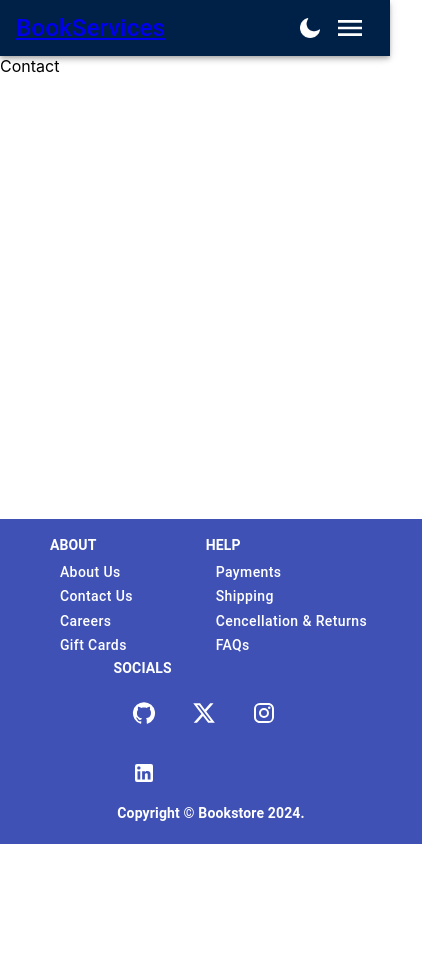
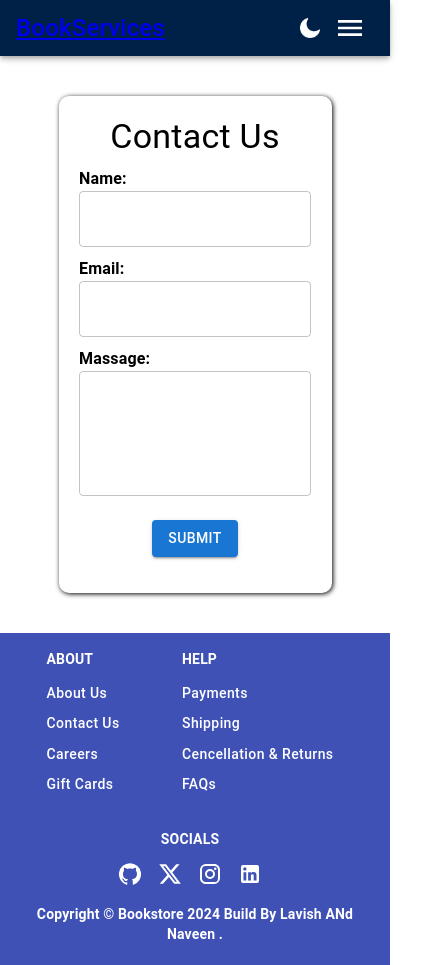
Before and after one commit to mishra-naveen-dev/ebook-store, a React (Create React App) app: page /contact in a window 390 px wide. Shown: the whole page, 422 px wide, since content can reach past the window. Before the commit the page ends 844 px from the top, so only its background shows below. Built offline with nearby package versions, Linux system fonts and the light colour scheme.

Commit message:
Compleating the about and contact page

```diff
--- a/src/App.js
+++ b/src/App.js
@@ -1,5 +1,5 @@
 import "./App.css";
-import { Navbar, Footer } from './components/index.js';
+import { Navbar, Footer } from './Components/index.js';
 import React from 'react';
 import HomePage from './pages/Home.jsx';
 import { BrowserRouter as Router, Routes, Route } from 'react-router-dom';
--- a/src/components/Footer/Footer.css
+++ b/src/components/Footer/Footer.css
@@ -1,7 +1,7 @@
 .Footer {
   padding: 1rem;
-  width: 100%;
-  position: absolute;
+  max-width: 100vw ;
+  position: relative;
   left: 0;
   right: 0;
   bottom: 0;
@@ -18,18 +18,36 @@
   font-weight: bold !important;
   margin-bottom: 5px !important;
 }
+
+.Social{
+  text-align: center !important;
+}
 .FooterBtn{
-    padding: 0px 5px !important;
-    margin-left: 5px !important;
     justify-content: flex-start !important;
     color: white !important;
     text-transform: capitalize !important;
     transition: .5s ease ;
+    padding: 6px 0px 0px  0px !important;
 }
 
 
 .FooterBtn:hover{
     text-decoration: underline !important;
-    color:black !important;
+    color:#FFD700 !important;
+    transform: scale(1.15);
 
 }
+.IconButton:hover{
+    color:#FFD700 !important;
+    transform: scale(1.15);
+}
+
+
+
+.MarginRight{
+  margin-right: 10px !important;
+}
+
+.MarginTop{
+  margin-top: 10px !important;
+}
--- a/src/components/Footer/Footer.jsx
+++ b/src/components/Footer/Footer.jsx
@@ -1,47 +1,58 @@
-import React from 'react';
-import { Typography, Container, Grid } from '@material-ui/core';
-import { Help, About, Socals } from './FooterContent'
-import './Footer.css'
+import React from "react";
+import { Typography, Container, Grid } from "@material-ui/core";
+// import { makeStyles } from "@material-ui/core/style";
+import { Help, About, Socials } from "./FooterContent";
+import "./Footer.css";
+
 
 function Footer() {
-    return (
-        <footer className='Footer'>
-            <Grid container spacing={{ sm: 2, md: 3 }} justifyContent="space-around">
-                <Grid xs="auto">
 
-                    <Typography variant='body2' className='Text' >
-                        {'ABOUT'}
+    return (<>
+        <footer className='Footer' >
+
+            <Grid container justifyContent="space-evenly" spacing={4}>
+
+                <Grid item textAlign="center"   >
+                    <Typography variant="body2" className="Text" >
+                        {"ABOUT"}
                     </Typography>
 
                     <About />
                 </Grid>
-                <Grid xs="auto">
 
-                    <Typography variant='body2' className='Text'>
-                        {'HELP'}
+                <Grid item textAlign="center" sx={{ mr: 4 }} className='MarginRight'>
+                    <Typography variant="body2" className="Text">
+                        {"HELP"}
                     </Typography>
+
                     <Help />
                 </Grid>
 
-                <Grid xs={6}  >
-
-                    <Typography variant='body2' className='Text' sx={{ textAlign: 'center' }} >
-                        {'SOCIALS'}
+                <Grid item textAlign="center" sx={{ mr: 4 }} className='MarginRight' >
+                    <Typography
+                        variant="body2"
+                        className="Text Social"
+                    >
+                        {"SOCIALS"}
                     </Typography>
 
-                    <Socals />
-                </Grid >
-            </Grid >
+                    <Socials />
 
-            <Container  >
-                <Typography variant="body2" className='Text' align="center">
-                    {'Copyright © '}
+                </Grid>
+            </Grid>
+
+
+
+
+            <Container sx={{ mt: 3 }} className='MarginTop' >
+                <Typography variant="body2" className="Text" align="center" >
+                    {"Copyright © "}
                     Bookstore {new Date().getFullYear()}
-                    {'.'}
+                    {" Build By Lavish ANd Naveen ."}
                 </Typography>
             </Container>
-
         </footer >
+    </>
     );
 }
 
--- a/src/components/Footer/FooterContent.jsx
+++ b/src/components/Footer/FooterContent.jsx
@@ -36,32 +36,24 @@ export const About = () => {
     )
 }
 
-export const Socals = () => {
+export const Socials = () => {
     return (
         <>
             <Grid container direction="row" justifyContent="flex-start" >
-                <IconButton aria-label="about" component={Link} to='/#' sx={{
-                    m: '10px'
-                }} >
-                    < GitHubIcon sx={{ color: 'white' }} />
+                <IconButton aria-label="about" component={Link} to='/#' >
+                    < GitHubIcon className='IconButton' sx={{ color: 'white' }} />
                 </IconButton>
 
-                <IconButton aria-label="about" component={Link} to='/#' sx={{
-                    m: '10px'
-                }} >
-                    < XIcon sx={{ color: 'white' }} />
+                <IconButton aria-label="about" component={Link} to='/#' >
+                    < XIcon className='IconButton' sx={{ color: 'white' }} />
                 </IconButton>
 
-                <IconButton aria-label="about" component={Link} to='/#' sx={{
-                    m: '10px'
-                }} >
-                    < InstagramIcon sx={{ color: 'white' }} />
+                <IconButton className='IconButton' aria-label="about" component={Link} to='/#' >
+                    < InstagramIcon className='IconButton' sx={{ color: 'white' }} />
                 </IconButton>
 
-                <IconButton aria-label="about" component={Link} to='/#' sx={{
-                    m: '10px'
-                }}>
-                    < LinkedInIcon sx={{ color: 'white' }} />
+                <IconButton aria-label="about" component={Link} to='/#'>
+                    < LinkedInIcon className='IconButton' sx={{ color: 'white' }} />
                 </IconButton>
             </Grid >
         </>
--- a/src/pages/AboutUs.jsx
+++ b/src/pages/AboutUs.jsx
@@ -1,10 +1,85 @@
 import React from 'react'
+import { Typography, Container } from "@material-ui/core";
+import { makeStyles } from "@material-ui/core/styles";
+import { Link } from 'react-router-dom';
+
+
+const useStyles = makeStyles((theme) => ({
+    MainBox: {
+        border: '2px solid transparent',
+        borderRadius: '2%',
+        background: '#eeeeee',
+        boxShadow: '1px  1px  5px  black',
+        margin: '2rem auto',
+        width: '60vw',
+        hight: '70vh',
+        padding: '15px  ',
+        [theme.breakpoints.down('sm')]: {
+            margin: '10px auto',
+            width: '90vw'
+        },
+
+    },
+    About: {
+        textAlign: 'center',
+        paddingTop: '20px',
+        fontWeight: 'bolder',
+    },
+    container: {
+        padding: '10px',
+        fontWeight: '200',
+    },
+    container1: {
+        padding: '10px',
+        fontWeight: '200',
+    },
+
+
+
+}));
 
 const AboutUs = () => {
+    const classes = useStyles();
+
     return (
-        <div>
-            About
-        </div>
+        <>
+            <Container className={classes.MainBox}  >
+                <Typography variant="h4" className={classes.About} align="center" >
+                    {'About Us'}
+                </Typography>
+
+
+                <div className={classes.container} >
+                    Online Book Sales is an e-commerce platform dedicated to providing book lovers with a convenient way to browse and purchase a wide variety of books online. Our goal is to offer an extensive catalog of books across various genres, including Fiction, Non-fiction, Science Fiction, Romance, Mystery & Thriller, Biographies, Self-help, Children's Books, and Academic & Educational Books.
+                </div>
+                <div className={classes.container} >
+                    At Online Book Sales, we prioritize customer satisfaction and aim to provide a seamless shopping experience. From browsing our curated catalog to securely checking out and tracking your order, we ensure that your journey with us is enjoyable and hassle-free.
+                </div>
+                <div className={classes.container} >
+                    Our team is dedicated to maintaining high standards of service and reliability. Should you have any questions or need assistance, our customer support team is readily available to help. Visit our FAQ page for answers to common queries or reach out to us directly through our Contact Us page.
+                </div>
+                <div className={classes.container}>
+                    Thank you for choosing Online Book Sales. Happy reading!
+                </div>
+
+                <Typography variant="h5" className={classes.About} align="center" >
+                    {'Our Mission'}
+                </Typography>
+
+
+                <div className={classes.container1} >
+                    Our mission is to make reading accessible and enjoyable for everyone by offering a seamless online shopping experience for books of all kinds. We aim to connect readers with their favorite authors and discover new books that inspire and entertain.
+                </div>
+
+                <Typography variant="h5" className={classes.About} align="center" >
+                    {'Contact Us'}
+                </Typography>
+
+                <div className={classes.container1} >
+                    For any inquiries, suggestions, or support, please visit our {<Link to='/contect'>  Contact Us  </Link>} page. Our dedicated support team is available to assist you.
+                </div>
+            </Container>
+        </>
     )
 }
 
--- a/src/pages/Contact.jsx
+++ b/src/pages/Contact.jsx
@@ -1,11 +1,88 @@
-import React from 'react'
+import * as React from 'react';
+import Button from '@mui/material/Button';
+import TextField from '@mui/material/TextField';
+import { Container, Typography, Box, } from '@material-ui/core';
+import { makeStyles } from "@material-ui/core/styles";
+
+const useStyles = makeStyles((theme) => ({
+    ContainerMain: {
+        maxWidth: '70vw',
+        padding: '5%',
+        border: ' 1px solid transparent',
+        margin: '40px auto',
+        borderTop: 'none',
+        borderRadius: '10px',
+        boxShadow: '1px  1px  5px  black'
+    },
+    Center: {
+        display: 'flex',
+        justifyContent: 'center',
+        alignContent: 'center',
+    },
+    Labels: {
+        marginTop: '10px',
+        fontWeight: 'bold',
+    },
+}
+));
 
 const Contact = () => {
+    const classes = useStyles();
     return (
-        <div>
-            Contact
-        </div>
-    )
+        <Container component="main" maxWidth="xs" className={classes.ContainerMain}>
+
+            <Box sx={{ marginTop: 8, display: 'flex', flexDirection: 'column', alignItems: 'center', }}>
+
+                <Typography
+                    className={classes.Center}
+                    component="h1" variant="h4"
+                    sx={{ alignItems: 'center', }}>
+                    {' Contact Us'}
+                </Typography>
+                <Box component="form" sx={{ mt: 1 }}>
+                    <Typography
+                        variant='body1'
+                        className={classes.Labels}
+                    > Name:</Typography>
+                    <TextField
+                        required
+                        fullWidth
+                        id="name"
+                        name="name" />
+                    <Typography
+                        variant='body1'
+                        className={classes.Labels}
+                    > Email:</Typography>
+                    <TextField
+                        required
+                        fullWidth
+                        name="email"
+                        type="email" />
+                    <Typography
+                        variant='body1'
+                        className={classes.Labels}
+                    >Massage:
+                    </Typography>
+                    <TextField
+                        tyle='massage'
+                        name='massage'
+                        multiline
+                        rows={4}
+                        fullWidth
+
+                    />
+                    <div className={classes.Center}>
+                        <Button type="submit"
+                            variant="contained"
+                            sx={{ mt: 3, mb: 2 }}
+                        >
+                            {' Submit'}
+                        </Button>
+                    </div>
+                </Box>
+            </Box >
+        </Container >
+    );
 }
 
 export default Contact
--- a/src/pages/Home.jsx
+++ b/src/pages/Home.jsx
@@ -16,7 +16,7 @@ function HomePage() {
     }, []);
 
     return (
-        <Container>
+        <Container sx={{ height: '100vh' }}>
             <Typography variant="h2" gutterBottom>
                 Welcome to the Bookstore
             </Typography>
```
Also changed, not shown: src/pages/Faqs.jsx (added, +14 -0 lines).
